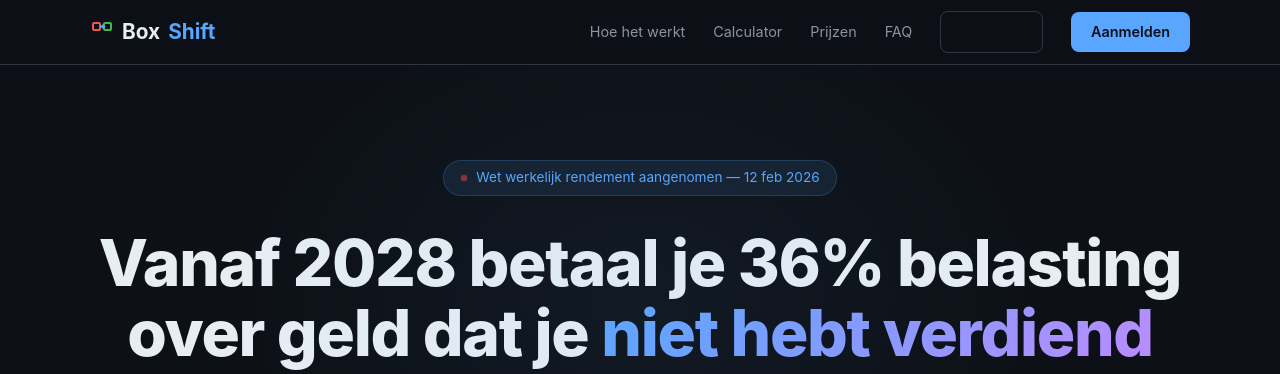
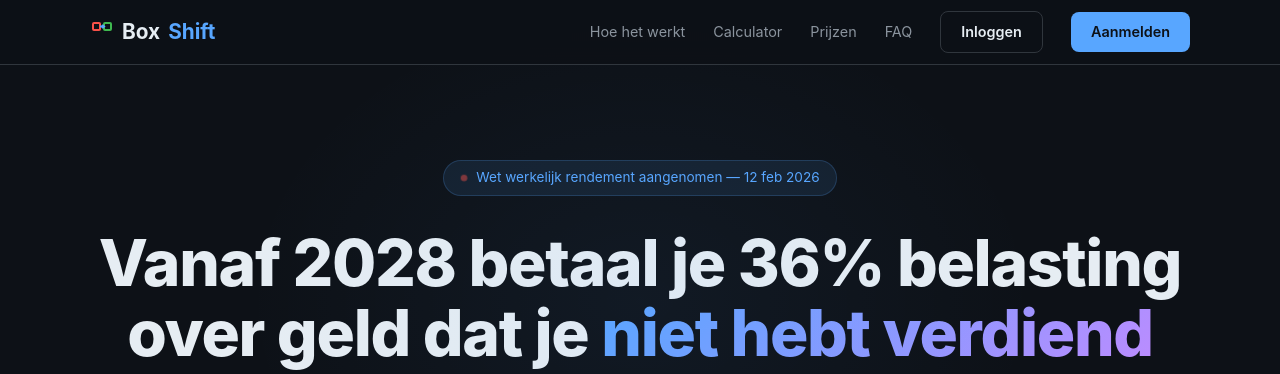
Before and after one commit to friso-kolkman/boxshift, a Flask app: page / in a window 1280 px wide. Shown: the top 374 px of the page. Run offline with Flask 3, Linux system fonts and the light colour scheme.

Commit message:
Fix invisible Inloggen button — add btn-outline class
Co-Authored-By: Claude Opus 4.6 <noreply@anthropic.com>

```diff
--- a/static/calculator.html
+++ b/static/calculator.html
@@ -220,7 +220,7 @@
                 <a href="calculator.html" class="active">Calculator</a>
                 <a href="prijzen.html">Prijzen</a>
                 <a href="faq.html">FAQ</a>
-                <a href="/login" class="btn" style="border: 1px solid var(--border);">Inloggen</a>
+                <a href="/login" class="btn btn-outline" style="border: 1px solid var(--border);">Inloggen</a>
                 <a href="index.html#start" class="btn btn-primary">Aanmelden</a>
             </div>
             <button class="hamburger" id="hamburger" aria-label="Menu"><span></span><span></span><span></span></button>
@@ -231,7 +231,7 @@
         <a href="calculator.html">Calculator</a>
         <a href="prijzen.html">Prijzen</a>
         <a href="faq.html">FAQ</a>
-        <a href="/login" class="btn" style="border: 1px solid var(--border);">Inloggen</a>
+        <a href="/login" class="btn btn-outline" style="border: 1px solid var(--border);">Inloggen</a>
         <a href="index.html#start" class="btn btn-primary">Aanmelden</a>
     </div>
 
--- a/static/faq.html
+++ b/static/faq.html
@@ -76,7 +76,7 @@
                 <a href="calculator.html">Calculator</a>
                 <a href="prijzen.html">Prijzen</a>
                 <a href="faq.html" class="active">FAQ</a>
-                <a href="/login" class="btn" style="border: 1px solid var(--border);">Inloggen</a>
+                <a href="/login" class="btn btn-outline" style="border: 1px solid var(--border);">Inloggen</a>
                 <a href="index.html#start" class="btn btn-primary">Aanmelden</a>
             </div>
             <button class="hamburger" id="hamburger" aria-label="Menu"><span></span><span></span><span></span></button>
@@ -87,7 +87,7 @@
         <a href="calculator.html">Calculator</a>
         <a href="prijzen.html">Prijzen</a>
         <a href="faq.html">FAQ</a>
-        <a href="/login" class="btn" style="border: 1px solid var(--border);">Inloggen</a>
+        <a href="/login" class="btn btn-outline" style="border: 1px solid var(--border);">Inloggen</a>
         <a href="index.html#start" class="btn btn-primary">Aanmelden</a>
     </div>
 
--- a/static/hoe-het-werkt.html
+++ b/static/hoe-het-werkt.html
@@ -105,7 +105,7 @@
                 <a href="calculator.html">Calculator</a>
                 <a href="prijzen.html">Prijzen</a>
                 <a href="faq.html">FAQ</a>
-                <a href="/login" class="btn" style="border: 1px solid var(--border);">Inloggen</a>
+                <a href="/login" class="btn btn-outline" style="border: 1px solid var(--border);">Inloggen</a>
                 <a href="index.html#start" class="btn btn-primary">Aanmelden</a>
             </div>
             <button class="hamburger" id="hamburger" aria-label="Menu"><span></span><span></span><span></span></button>
@@ -116,7 +116,7 @@
         <a href="calculator.html">Calculator</a>
         <a href="prijzen.html">Prijzen</a>
         <a href="faq.html">FAQ</a>
-        <a href="/login" class="btn" style="border: 1px solid var(--border);">Inloggen</a>
+        <a href="/login" class="btn btn-outline" style="border: 1px solid var(--border);">Inloggen</a>
         <a href="index.html#start" class="btn btn-primary">Aanmelden</a>
     </div>
 
--- a/static/index.html
+++ b/static/index.html
@@ -255,7 +255,7 @@
                 <a href="calculator.html">Calculator</a>
                 <a href="prijzen.html">Prijzen</a>
                 <a href="faq.html">FAQ</a>
-                <a href="/login" class="btn" style="border: 1px solid var(--border);">Inloggen</a>
+                <a href="/login" class="btn btn-outline" style="border: 1px solid var(--border);">Inloggen</a>
                 <a href="index.html#start" class="btn btn-primary">Aanmelden</a>
             </div>
             <button class="hamburger" id="hamburger" aria-label="Menu">
@@ -268,7 +268,7 @@
         <a href="calculator.html">Calculator</a>
         <a href="prijzen.html">Prijzen</a>
         <a href="faq.html">FAQ</a>
-        <a href="/login" class="btn" style="border: 1px solid var(--border);">Inloggen</a>
+        <a href="/login" class="btn btn-outline" style="border: 1px solid var(--border);">Inloggen</a>
         <a href="index.html#start" class="btn btn-primary">Aanmelden</a>
     </div>
 
--- a/static/prijzen.html
+++ b/static/prijzen.html
@@ -114,7 +114,7 @@
                 <a href="calculator.html">Calculator</a>
                 <a href="prijzen.html" class="active">Prijzen</a>
                 <a href="faq.html">FAQ</a>
-                <a href="/login" class="btn" style="border: 1px solid var(--border);">Inloggen</a>
+                <a href="/login" class="btn btn-outline" style="border: 1px solid var(--border);">Inloggen</a>
                 <a href="index.html#start" class="btn btn-primary">Aanmelden</a>
             </div>
             <button class="hamburger" id="hamburger" aria-label="Menu"><span></span><span></span><span></span></button>
@@ -125,7 +125,7 @@
         <a href="calculator.html">Calculator</a>
         <a href="prijzen.html">Prijzen</a>
         <a href="faq.html">FAQ</a>
-        <a href="/login" class="btn" style="border: 1px solid var(--border);">Inloggen</a>
+        <a href="/login" class="btn btn-outline" style="border: 1px solid var(--border);">Inloggen</a>
         <a href="index.html#start" class="btn btn-primary">Aanmelden</a>
     </div>
 
--- a/static/styles.css
+++ b/static/styles.css
@@ -89,6 +89,10 @@ nav {
     color: var(--bg) !important;
     padding: 8px 20px;
 }
+.nav-links .btn-outline {
+    color: var(--text) !important;
+    background: transparent;
+}
 
 /* MOBILE MENU */
 .hamburger {
@@ -140,6 +144,10 @@ nav {
     display: flex;
     justify-content: center;
     color: var(--bg) !important;
+}
+.mobile-menu .btn-outline {
+    color: var(--text) !important;
+    background: transparent;
 }
 
 /* BUTTONS */
```
